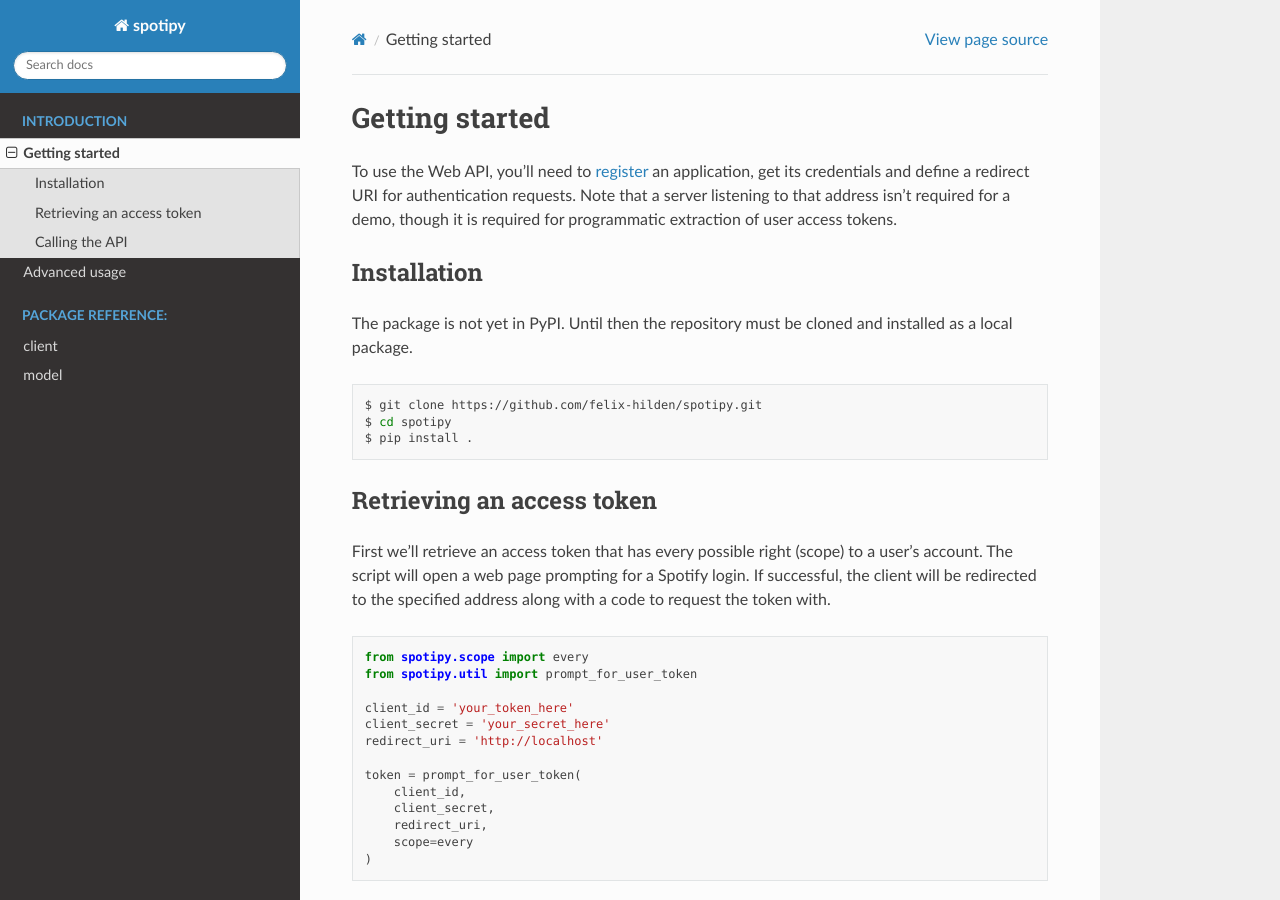
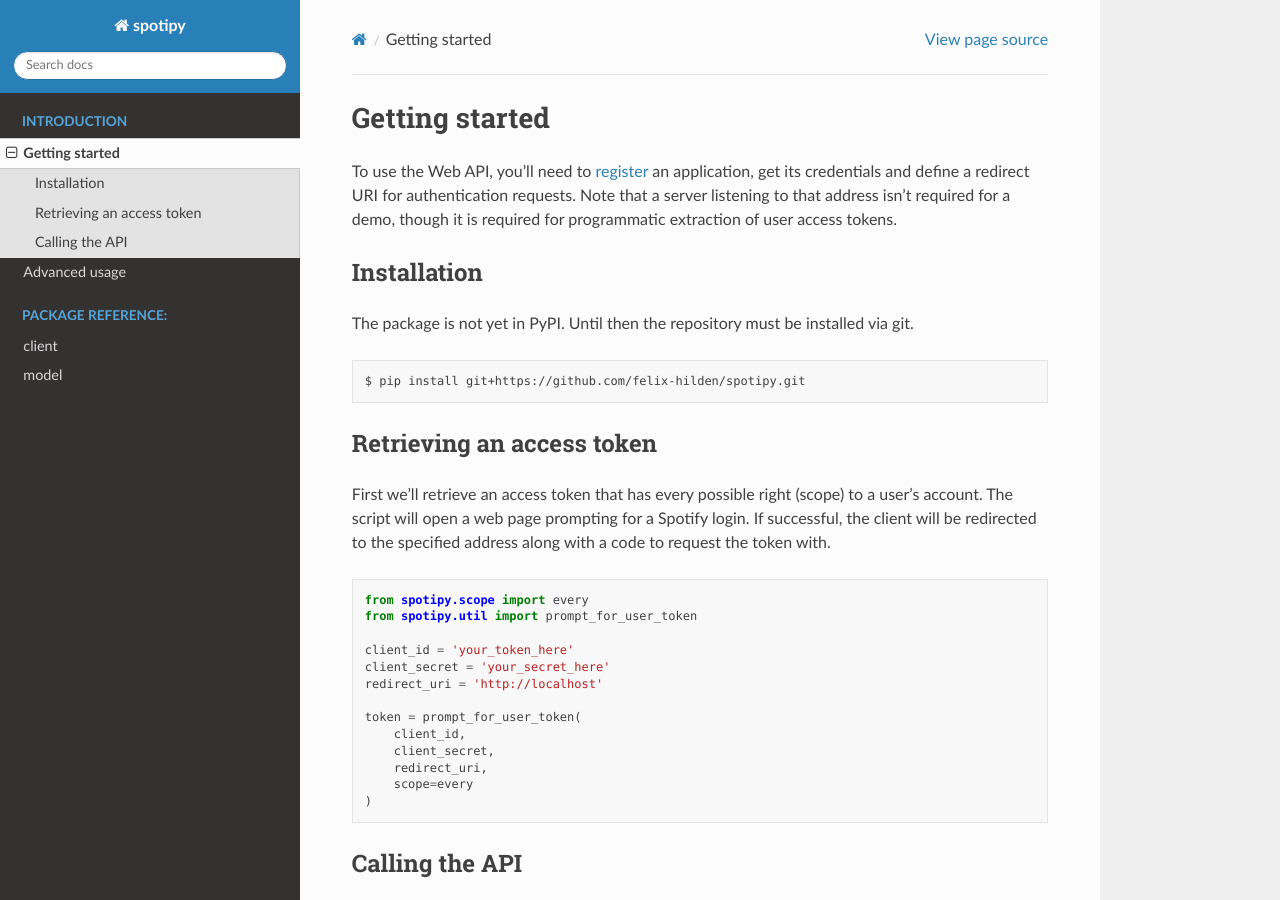
Before and after one commit to felix-hilden/tekore, a Sphinx documentation site: the page built from docs/readme/getting_started.rst, in a window 1280 px wide and 900 px high. Built offline with Sphinx 7.4.7 and the Read the Docs theme 2.0.0, drawn with Linux system fonts in a browser that asks for light colours; the version number could not be read and is left out.

Commit message:
Simplify installation via git

```diff
--- a/docs/readme/getting_started.rst
+++ b/docs/readme/getting_started.rst
@@ -10,13 +10,11 @@
 Installation
 ------------
 The package is not yet in PyPI.
-Until then the repository must be cloned and installed as a local package.
+Until then the repository must be installed via git.
 
 .. code:: sh
 
-    $ git clone https://github.com/felix-hilden/spotipy.git
-    $ cd spotipy
-    $ pip install .
+    $ pip install git+https://github.com/felix-hilden/spotipy.git
 
 Retrieving an access token
 --------------------------
--- a/readme.rst
+++ b/readme.rst
@@ -26,13 +26,11 @@
 Installation
 ------------
 The package is not yet in PyPI.
-Until then the repository must be cloned and installed as a local package.
+Until then the repository must be installed via git.
 
 .. code:: sh
 
-    $ git clone https://github.com/felix-hilden/spotipy.git
-    $ cd spotipy
-    $ pip install .
+    $ pip install git+https://github.com/felix-hilden/spotipy.git
 
 Retrieving an access token
 --------------------------
```
